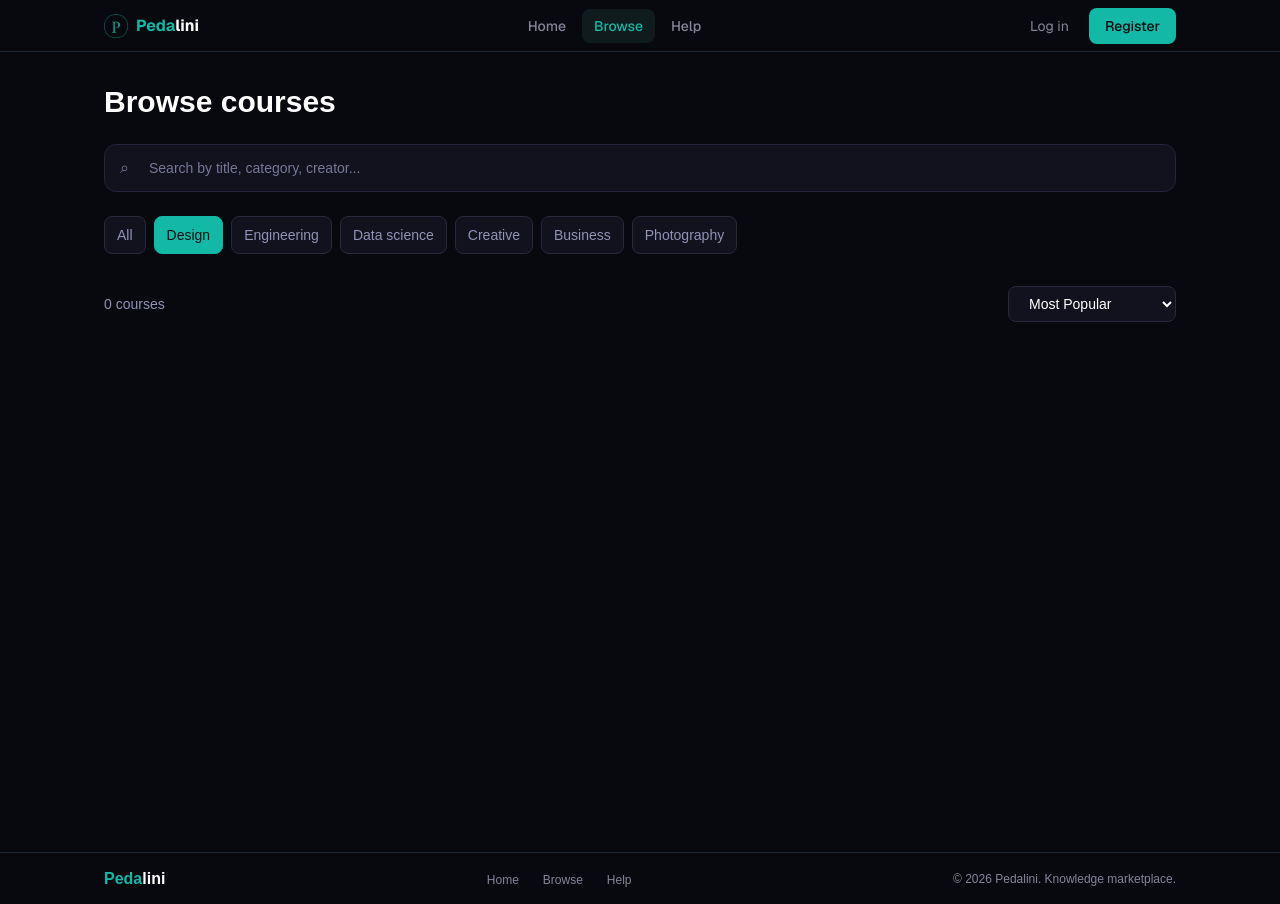
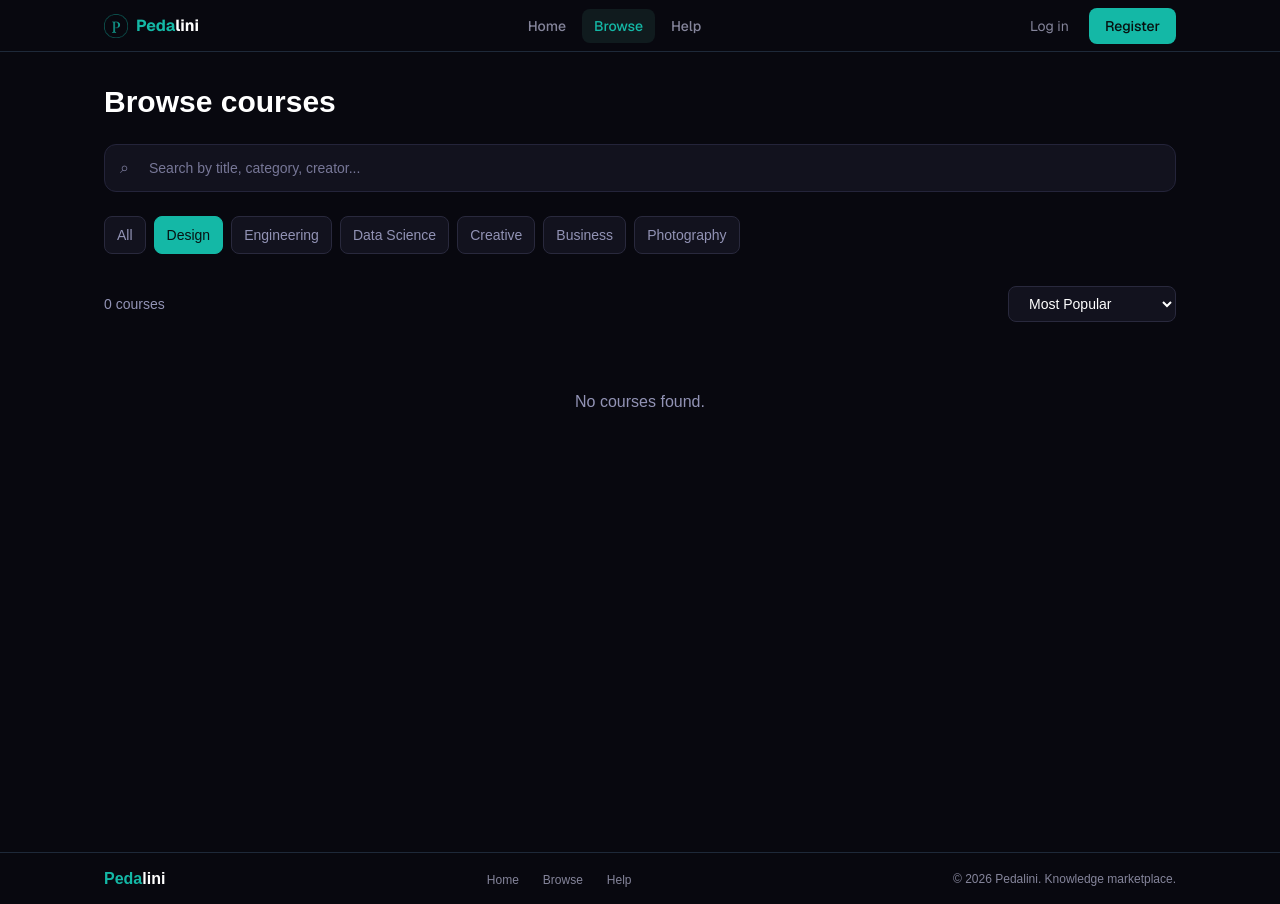
Before and after one commit to WojciechKosow/Pedalini.com, a Next.js app: page /browsePage in a window 1280 px wide. Both pictures are taken after a click on the button "Design". Built offline with nearby package versions, Linux system fonts and the light colour scheme.

Commit message:
cleaned up browse page

```diff
--- a/app/browsePage/page.tsx
+++ b/app/browsePage/page.tsx
@@ -1,105 +1,42 @@
+
 "use client";
 
 import Navbar from "../components/Navbar";
 import Footer from "../components/Footer";
 import Kurs from "../components/kurs";
-import { useState } from "react";
 
-const categories = [
-  "All",
-  "Design",
-  "Engineering",
-  "Data science",
-  "Creative",
-  "Business",
-  "Photography",
-];
-
-const courses = [
-  {
-    title: "React 19 & TypeScript: Build Production-Grade Apps",
-    description:
-      "Learn modern React development with TypeScript and industry best practices.",
-    category: "Engineering",
-    level: "Intermediate",
-    price: 119,
-    rating: 5.0,
-    image: "https://images.unsplash.com/photo-1498050108023-c5249f4df085?w=800",
-    trending: true,
-    creatorName: "Marcus Chen",
-    creatorAvatar: "https://i.pravatar.cc/100?img=12",
-  },
-
-  {
-    title: "Machine Learning Fundamentals with Python",
-    description:
-      "Learn to build machine learning models with practical Python examples.",
-    category: "Data science",
-    level: "Beginner",
-    price: 99,
-    rating: 4.9,
-    image: "https://images.unsplash.com/photo-1515879218367-8466d910aaa4?w=800",
-    trending: true,
-    creatorName: "Priya Nair",
-    creatorAvatar: "https://i.pravatar.cc/100?img=47",
-  },
-];
+import { courses } from "../data/courses";
+import { useCourses } from "../hooks/useCourses";
 
 export default function BrowsePage() {
-  const [selectedCategory, setSelectedCategory] = useState("All");
-  const [searchQuery, setSearchQuery] = useState("");
-  const [sortBy, setSortBy] = useState("Most Popular");
+  const {
+    categories,
+    selectedCategory,
+    setSelectedCategory,
+    searchQuery,
+    setSearchQuery,
+    sortBy,
+    setSortBy,
+    filteredCourses,
+    sortedCourses,
+  } = useCourses(courses);
 
-  const filteredCourses = courses.filter((course) => {
-    const matchesCategory =
-      selectedCategory === "All" || course.category === selectedCategory;
-
-    const query = searchQuery.trim().toLowerCase();
-
-    const matchesSearch =
-      course.title.toLowerCase().includes(query) ||
-      course.description.toLowerCase().includes(query) ||
-      course.category.toLowerCase().includes(query) ||
-      course.creatorName.toLowerCase().includes(query) ||
-      course.level.toLowerCase().includes(query);
-
-    return matchesCategory && matchesSearch;
-  });
-
-  const sortedCourses = [...filteredCourses].sort((a, b) => {
-    switch (sortBy) {
-      case "Highest Rated":
-        return b.rating - a.rating;
-        break;
-
-      case "Price: Low to High":
-        return a.price - b.price;
-        break;
-
-      case "Price: High to Low":
-        return b.price - a.price;
-        break;
-
-      case "Newest":
-        return 0;
-        break;
-
-      case "Most Popular":
-      default:
-        return Number(b.trending) - Number(a.trending);
-    }
-  });
   return (
     <>
       <Navbar />
+
       <main className="min-h-screen bg-[#08080f] text-white">
         <div className="mx-auto max-w-[1120px] px-6 py-8">
-          <h1 className="mb-6 text-3xl font-bold">Browse courses</h1>
+          <h1 className="mb-6 text-3xl font-bold">
+            Browse courses
+          </h1>
 
+          {/* Wyszukiwanie */}
           <div className="relative mb-6">
             <span className="absolute left-4 top-1/2 -translate-y-1/2 text-[#777797]">
               ⌕
             </span>
+
             <input
               type="text"
               value={searchQuery}
@@ -109,6 +46,7 @@ export default function BrowsePage() {
             />
           </div>
 
+          {/* Kategorie */}
           <div className="mb-8 flex flex-wrap gap-2">
             {categories.map((category) => {
               const isActive = selectedCategory === category;
@@ -130,6 +68,7 @@ export default function BrowsePage() {
             })}
           </div>
 
+          {/* Liczba kursów i sortowanie */}
           <div className="mb-5 flex items-center justify-between gap-4">
             <p className="text-sm text-[#9293b5]">
               {filteredCourses.length} courses
@@ -137,24 +76,40 @@ export default function BrowsePage() {
 
             <select
               value={sortBy}
-              onChange={(e) => setSortBy(e.target.value)}
+              onChange={(e) =>
+                setSortBy(
+                  e.target.value as typeof sortBy
+                )
+              }
               className="rounded-lg border border-[#29293d] bg-[#12121e] px-4 py-2 text-sm text-white outline-none transition-colors focus:border-[#14b8a6]"
             >
               <option value="Most Popular">Most Popular</option>
               <option value="Highest Rated">Highest Rated</option>
               <option value="Newest">Newest</option>
-              <option value="Price: Low to High">Price: Low to High</option>
-              <option value="Price: High to Low">Price: High to Low</option>
+              <option value="Price: Low to High">
+                Price: Low to High
+              </option>
+              <option value="Price: High to Low">
+                Price: High to Low
+              </option>
             </select>
           </div>
 
-          <div className="grid grid-cols-1 gap-4 sm:grid-cols-2 lg:grid-cols-3">
-            {sortedCourses.map((course) => (
-              <Kurs key={course.title} {...course} />
-            ))}
-          </div>
+          {/* Lista kursów */}
+          {sortedCourses.length > 0 ? (
+            <div className="grid grid-cols-1 gap-4 sm:grid-cols-2 lg:grid-cols-3">
+              {sortedCourses.map((course) => (
+                <Kurs key={course.title} {...course} />
+              ))}
+            </div>
+          ) : (
+            <p className="py-12 text-center text-[#9293b5]">
+              No courses found.
+            </p>
+          )}
         </div>
       </main>
+
       <Footer />
     </>
   );
--- /dev/null
+++ b/app/data/courses.ts
@@ -0,0 +1,33 @@
+import type { Course } from "../types/course";
+
+export const courses: Course[] = [
+    {
+    title: "React 19 & TypeScript: Build Production-Grade Apps",
+    description:
+      "Learn modern React development with TypeScript and industry best practices.",
+    category: "Engineering",
+    level: "Intermediate",
+    price: 119,
+    rating: 5.0,
+    image: "https://images.unsplash.com/photo-1498050108023-c5249f4df085?w=800",
+    trending: true,
+    creatorName: "Marcus Chen",
+    creatorAvatar: "https://i.pravatar.cc/100?img=12",
+    createdAt: "2026-09-15",
+  },
+
+  {
+    title: "Machine Learning Fundamentals with Python",
+    description:
+      "Learn to build machine learning models with practical Python examples.",
+    category: "Data science",
+    level: "Beginner",
+    price: 99,
+    rating: 4.9,
+    image: "https://images.unsplash.com/photo-1515879218367-8466d910aaa4?w=800",
+    trending: true,
+    creatorName: "Priya Nair",
+    creatorAvatar: "https://i.pravatar.cc/100?img=47",
+    createdAt: "2026-09-15",
+  },
+];
--- /dev/null
+++ b/app/hooks/useCourses.ts
@@ -0,0 +1,81 @@
+"use client"
+
+import { useMemo, useState } from "react"
+import type { Course, CourseSortOption } from "../types/course"
+import { match } from "assert";
+
+export const categories = [
+    "All",
+    "Design",
+    "Engineering",
+    "Data Science",
+    "Creative",
+    "Business",
+    "Photography",
+];
+
+export function useCourses(courseList: Course[]) {
+  const [selectedCategory, setSelectedCategory] = useState("All");
+  const [searchQuery, setSearchQuery] = useState("");
+  const [sortBy, setSortBy] =
+    useState<CourseSortOption>("Most Popular");
+
+  const filteredCourses = useMemo(() => {
+    const query = searchQuery.trim().toLowerCase();
+
+    return courseList.filter((course) => {
+      const matchesCategory =
+        selectedCategory === "All" ||
+        course.category === selectedCategory;
+
+      const matchesSearch = [
+        course.title,
+        course.description,
+        course.category,
+        course.creatorName,
+        course.level,
+      ].some((value) =>
+        value.toLowerCase().includes(query)
+      );
+
+      return matchesCategory && matchesSearch;
+    });
+  }, [courseList, selectedCategory, searchQuery]);
+
+  const sortedCourses = useMemo(() => {
+    return [...filteredCourses].sort((a, b) => {
+      switch (sortBy) {
+        case "Highest Rated":
+          return b.rating - a.rating;
+
+        case "Price: Low to High":
+          return a.price - b.price;
+
+        case "Price: High to Low":
+          return b.price - a.price;
+
+        case "Newest":
+          return (
+            new Date(b.createdAt ?? 0).getTime() -
+            new Date(a.createdAt ?? 0).getTime()
+          );
+
+        case "Most Popular":
+        default:
+          return Number(b.trending) - Number(a.trending);
+      }
+    });
+  }, [filteredCourses, sortBy]);
+
+  return {
+    categories,
+    selectedCategory,
+    setSelectedCategory,
+    searchQuery,
+    setSearchQuery,
+    sortBy,
+    setSortBy,
+    filteredCourses,
+    sortedCourses,
+  };
+}
--- /dev/null
+++ b/app/types/course.ts
@@ -0,0 +1,20 @@
+export type Course = {
+    title: string;
+    description: string;
+    category: string;
+    level: string;
+    price: number;
+    rating: number;
+    image: string;
+    trending: boolean;
+    creatorName: string;
+    creatorAvatar: string;
+    createdAt?:string;
+};
+
+export type CourseSortOption =
+  | "Most Popular"
+  | "Highest Rated"
+  | "Newest"
+  | "Price: Low to High"
+  | "Price: High to Low";
```
